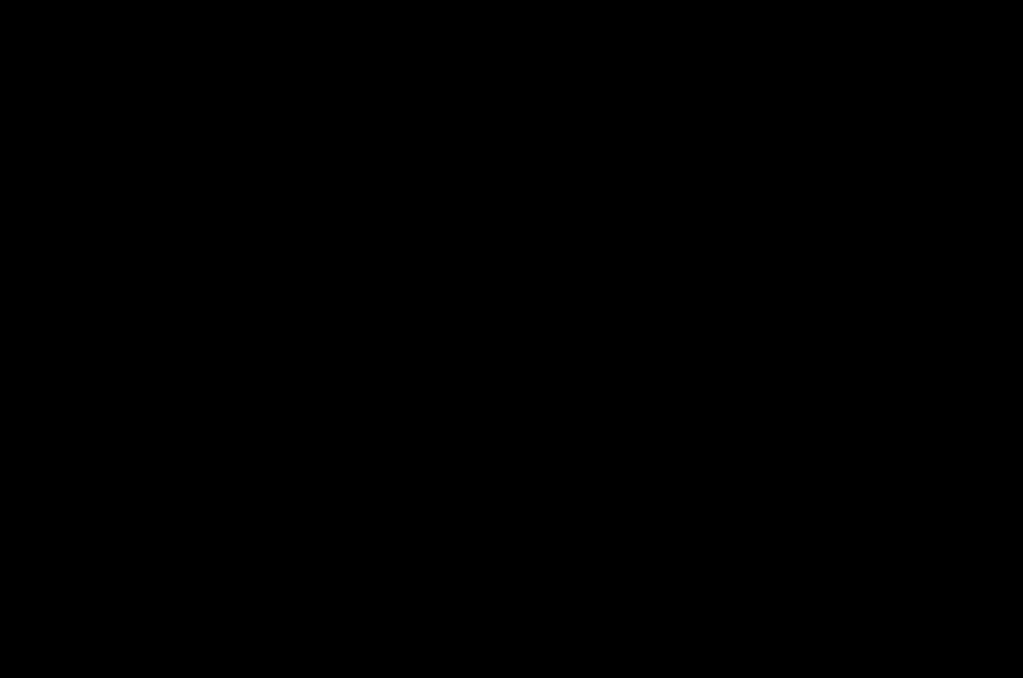
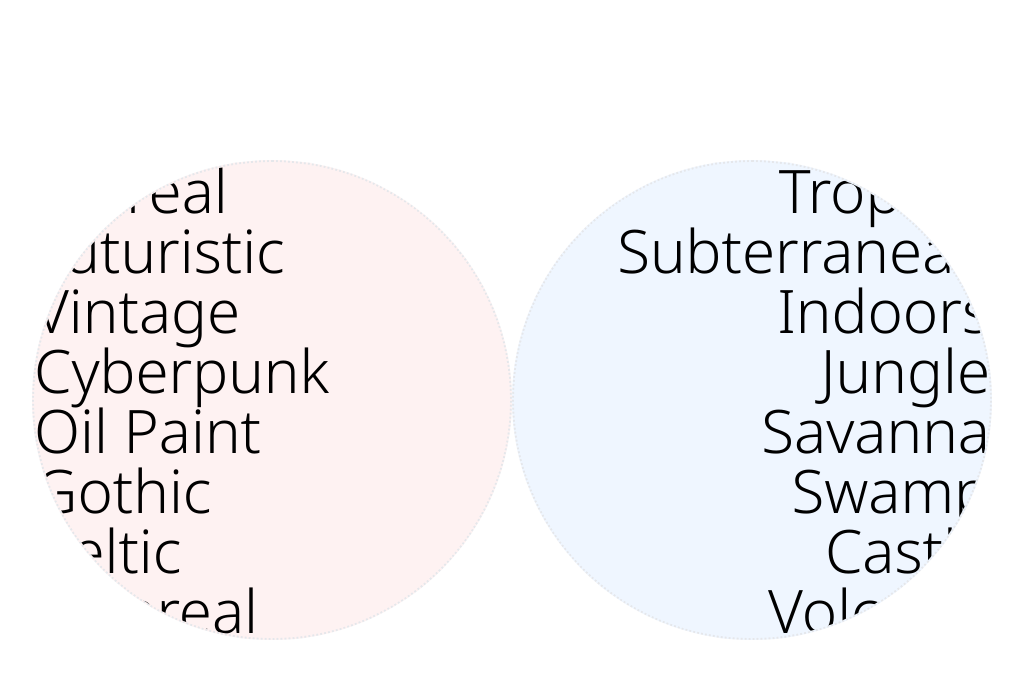
Before and after one commit to hriosnl/portfolio.design-observations, a Next.js app: page /venngenn in a window 1280 px wide. Before the commit this address had no page. Shown: the top 678 px of the page, without its empty margins (128-1151 px from the left). Built offline with nearby package versions, Linux system fonts and the light colour scheme; a web font is replaced by a local one.

Commit message:
Added secret credits; Added venngenn component

```diff
--- a/app/(home)/page.tsx
+++ b/app/(home)/page.tsx
@@ -25,6 +25,27 @@ export default function About() {
       console.error("Error loading image: ", img.src);
     };
   }, []);
+
+  useEffect(() => {
+    let credits = `
+      ▄▄▄▖▗▖ ▗▖ ▗▄▖ ▗▖  ▗▖▗▖ ▗▖ ▗▄▄▖
+       █  ▐▌ ▐▌▐▌ ▐▌▐▛▚▖▐▌▐▌▗▞▘▐▌
+       █  ▐▛▀▜▌▐▛▀▜▌▐▌ ▝▜▌▐▛▚▖  ▝▀▚▖
+       █  ▐▌ ▐▌▐▌ ▐▌▐▌  ▐▌▐▌ ▐▌▗▄▄▞▘
+    `;
+
+    credits += `
+      As my design inspirations:
+      - https://extract.studio/
+      - https://lesanimals.digital/en/
+      - https://www.guillaumetomasi.com/chrysalises/
+
+      For Vaul in Memory Movie:
+      - https://vaul.emilkowal.ski/
+    `;
+
+    console.log(credits);
+  }, [isLoaded]);
 
   return (
     <main>
--- a/app/(projects)/ui-components/page.tsx
+++ b/app/(projects)/ui-components/page.tsx
@@ -42,7 +42,7 @@ export default function Elements() {
 
 const ElementsContainer = () => {
   return (
-    <div className="relative bg-[color:hsl(0,0%,98%)] top-[52%] w-full h-fit border border-y-[hsl(0,0%,90%)]">
+    <div className="z-30 relative bg-[color:hsl(0,0%,98%)] top-[52%] w-full h-fit border border-y-[hsl(0,0%,90%)]">
       <Row1 />
       <Row2 />
       <Row3 />
@@ -79,7 +79,7 @@ const Box = ({
         ${children !== null ? "bg-black" : "bg-[hsl(0,0%,98%)]"}
         `}
     >
-      {children !== null && <Pattern />}
+      {/* {children !== null && <Pattern />} */}
       {children}
     </div>
   );
@@ -153,33 +153,33 @@ const Row3 = () => {
   );
 };
 
-const Pattern = () => {
-  const color = "hsl(0,0%,13%)";
+// const Pattern = () => {
+//   const color = "hsl(0,0%,13%)";
 
-  return (
-    <div className="absolute inset-0 z-0">
-      <svg width="100%" height="100%" xmlns="http://www.w3.org/2000/svg">
-        <defs>
-          <pattern
-            id="diagonal-pattern"
-            patternUnits="userSpaceOnUse"
-            width="4"
-            height="4"
-          >
-            <g clip-path="url(#clip0)">
-              <path d="M1 -1L5 3" stroke={color} stroke-width="0.5"></path>
-              <path d="M-1 1L3 5" stroke={color} stroke-width="0.5"></path>
-            </g>
-          </pattern>
-        </defs>
-        <rect
-          x="0"
-          y="0"
-          width="100%"
-          height="100%"
-          fill="url(#diagonal-pattern)"
-        ></rect>
-      </svg>
-    </div>
-  );
-};
+//   return (
+//     <div className="absolute inset-0 z-0">
+//       <svg width="100%" height="100%" xmlns="http://www.w3.org/2000/svg">
+//         <defs>
+//           <pattern
+//             id="diagonal-pattern"
+//             patternUnits="userSpaceOnUse"
+//             width="4"
+//             height="4"
+//           >
+//             <g clip-path="url(#clip0)">
+//               <path d="M1 -1L5 3" stroke={color} stroke-width="0.5"></path>
+//               <path d="M-1 1L3 5" stroke={color} stroke-width="0.5"></path>
+//             </g>
+//           </pattern>
+//         </defs>
+//         <rect
+//           x="0"
+//           y="0"
+//           width="100%"
+//           height="100%"
+//           fill="url(#diagonal-pattern)"
+//         ></rect>
+//       </svg>
+//     </div>
+//   );
+// };
--- /dev/null
+++ b/app/(projects)/venngenn/page.tsx
@@ -0,0 +1,30 @@
+export default function Venngenn() {
+  return (
+    <div className="h-screen w-screen flex items-center justify-center bg-white text-6xl font-light">
+      <div className="rounded-full size-[30rem] border-2 border-dotted bg-red-50 flex justify-start items-center overflow-hidden">
+        <ul>
+          <li>Surreal</li>
+          <li>Futuristic</li>
+          <li>Vintage</li>
+          <li>Cyberpunk</li>
+          <li>Oil Paint</li>
+          <li>Gothic</li>
+          <li>Celtic</li>
+          <li>Ethereal</li>
+        </ul>
+      </div>
+      <div className="rounded-full size-[30rem] border-2 border-dotted bg-blue-50 text-right flex justify-end items-center overflow-hidden">
+        <ul>
+          <li>Tropical</li>
+          <li>Subterranean</li>
+          <li>Indoors</li>
+          <li>Jungle</li>
+          <li>Savanna</li>
+          <li>Swamp</li>
+          <li>Castle</li>
+          <li>Volcanic</li>
+        </ul>
+      </div>
+    </div>
+  );
+}
--- a/package.json
+++ b/package.json
@@ -23,7 +23,8 @@
     "rxjs": "^7.8.1",
     "sharp": "^0.33.5",
     "sonner": "^1.7.1",
-    "tailwind-merge": "^2.5.5"
+    "tailwind-merge": "^2.5.5",
+    "usehooks-ts": "^3.1.0"
   },
   "devDependencies": {
     "@types/node": "20.17.10",
```
Also changed, not shown: 1 other file (tests, documents, lock files or other folders).
